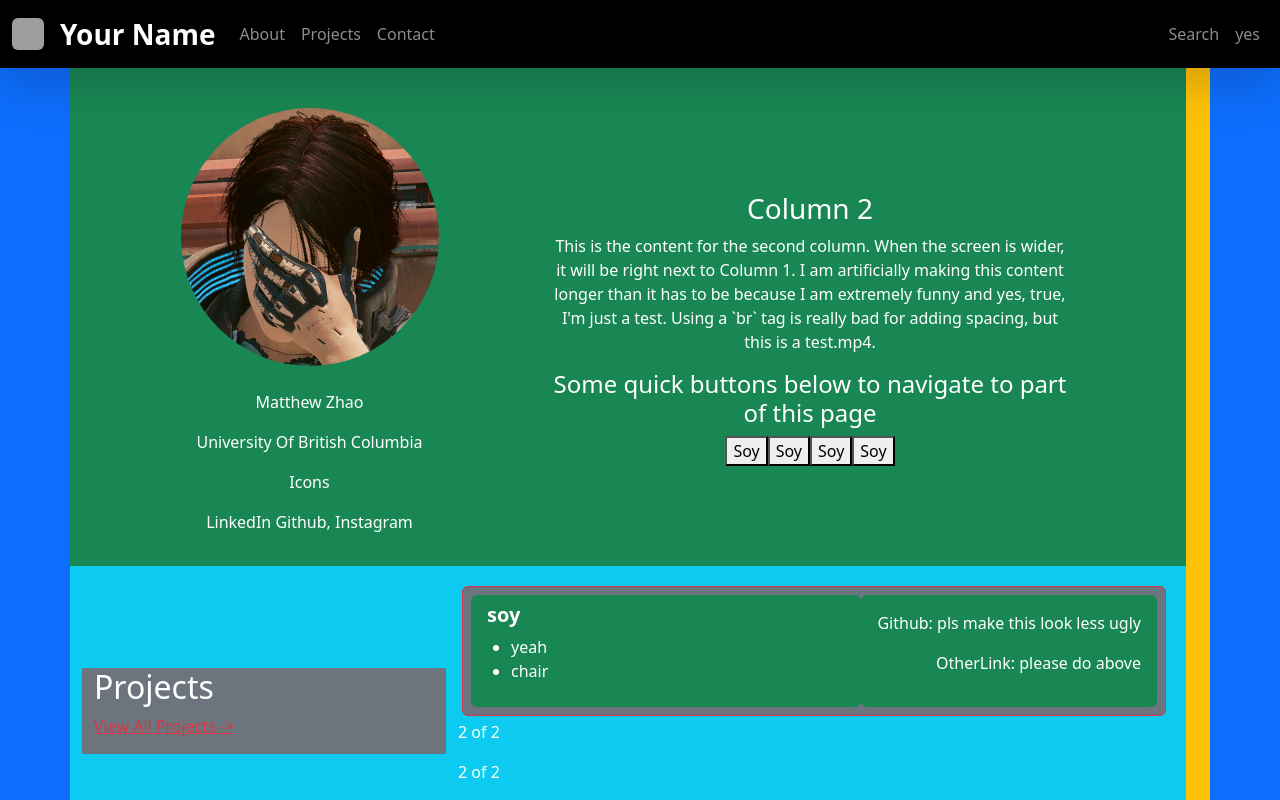
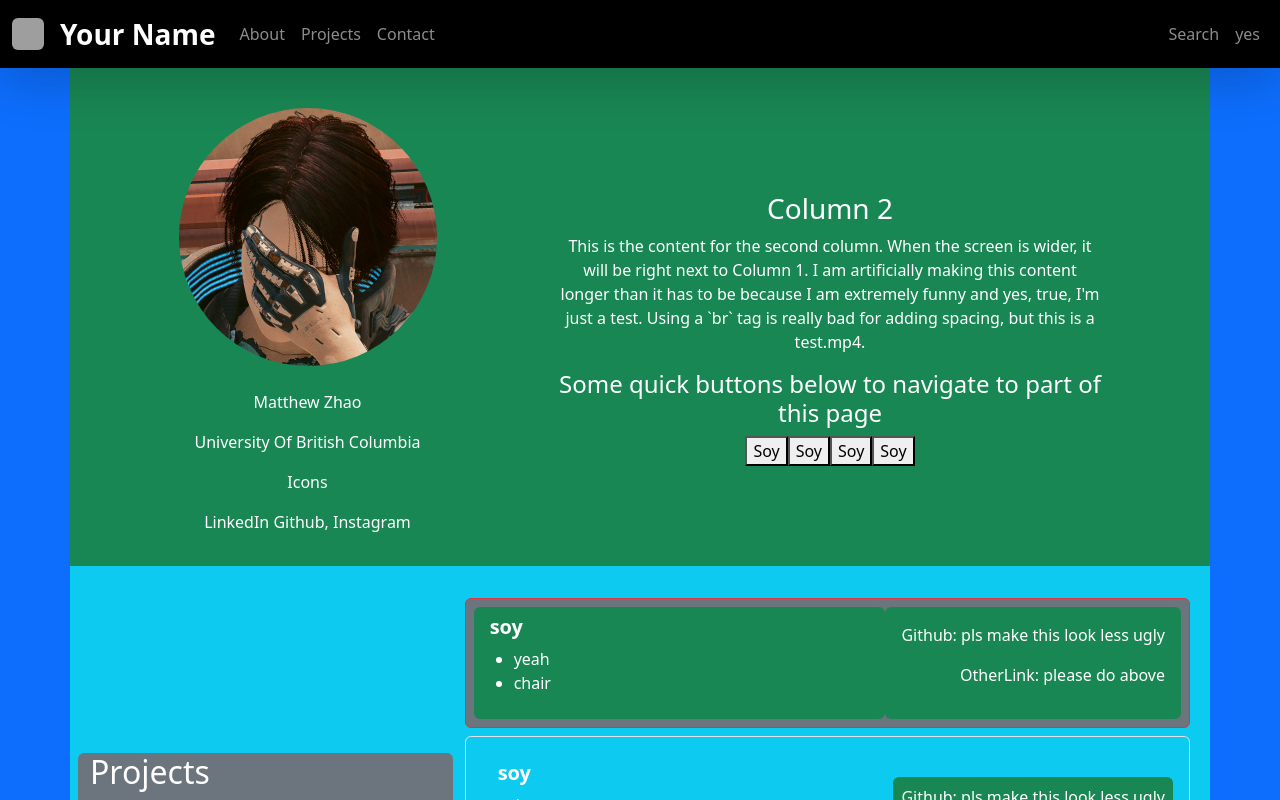
Before and after one commit to Matthewz43/MattsWebsite, a React (Vite) app: page / in a window 1280 px wide. Shown: the top 800 px of the page. Built offline with nearby package versions, Linux system fonts and the light colour scheme; grey boxes are pictures that could not be loaded.

Commit message:
Fixed Margins

```diff
--- a/src/components/AboutPage/Biography.tsx
+++ b/src/components/AboutPage/Biography.tsx
@@ -45,7 +45,7 @@ function BiographyDescription() {
 function MySummary() {
   return (
     // change to bg-transparent after testing bs is
-    <div className={`bg-success row container align-items-center pt-5 pb-3 text-center`}>
+    <div className={`bg-success row align-items-center pt-5 pb-3 text-center `}>
       <div className="col-12 col-lg-5">
         <MeIcon></MeIcon>
       </div>
--- a/src/components/AboutPage/Projects.tsx
+++ b/src/components/AboutPage/Projects.tsx
@@ -19,7 +19,7 @@ function SingleProjectItem({ title, description, githubLink = "fat", otherLink =
     }
     return (
         <>
-            <li className="container bg-secondary m-1 p-2 rounded list-unstyled border border-danger" onMouseOver={handleMouseOver}>
+            <li className="container bg-secondary p-2 my-2 rounded list-unstyled border border-danger" onMouseOver={handleMouseOver}>
                 <div className="d-flex align-items-center">
                     <div className="me-auto p-2  rounded bg-success flex-grow-1">
                         <h5 className="mx-2 fw-bold">{title}</h5>
@@ -83,8 +83,8 @@ function ProjectsContainer() {
 
     return (
         <> {/*remove bg-info later*/}
-            <div className="bg-info container row">
-                <div className="bg-secondary col-lg-4 align-self-center">
+            <div className="bg-info row p-2">
+                <div className="bg-secondary col-lg-4 align-self-center rounded ">
                     <h2>Projects</h2>
                     <p><a className="link-danger link-opacity-100" href="https://www.youtube.com/watch?v=dQw4w9WgXcQ" target="_blank">
                         View All Projects{' ->'}</a>
@@ -95,6 +95,7 @@ function ProjectsContainer() {
                     <SingleProjectItem
                         {...projExample}
                     />
+                    <AlignedContent {...projExample}/>
                     <p>2 of 2</p>
                     <p>2 of 2</p>
                     <p>2 of 2</p>
```
